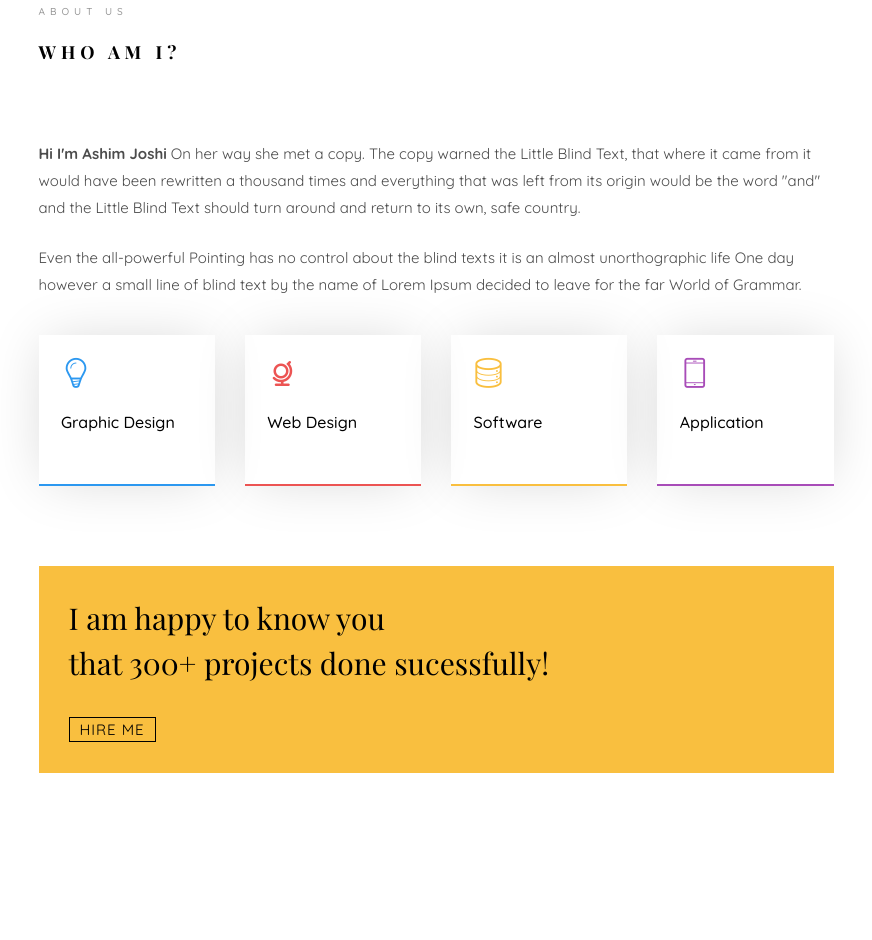
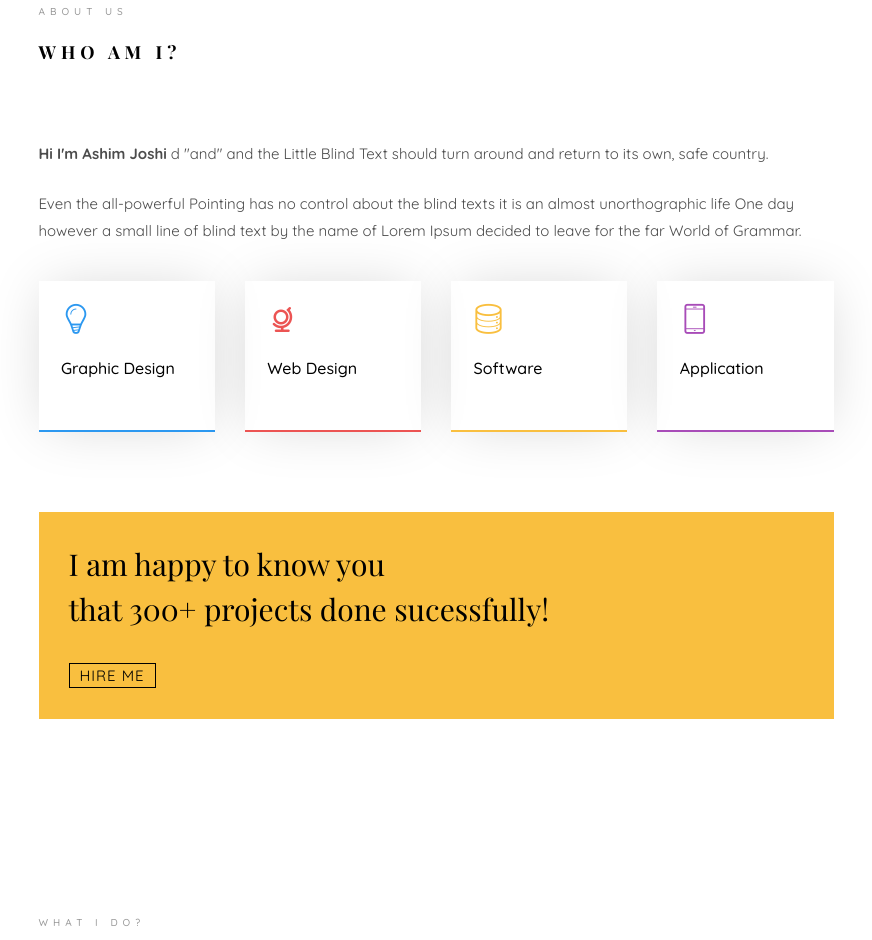
Before and after one commit to ashimj/joshi, a plain HTML site: page index.html in a window 1280 px wide. Shown: the part 1007-1947 px from the top of the page, without its empty margins (354-1226 px from the left). Drawn offline with nearby package versions, Linux system fonts and the light colour scheme; files whose address does not match are found by name; a web font is replaced by a local one.

Commit message:
Update index.html

```diff
--- a/index.html
+++ b/index.html
@@ -139,7 +139,8 @@ Copyright <script>document.write(new Date().getFullYear());</script> All rights
 									<div class="about-desc">
 										<span class="heading-meta">About Us</span>
 										<h2 class="colorlib-heading">Who Am I?</h2>
-										<p><strong>Hi I'm Ashim Joshi</strong> On her way she met a copy. The copy warned the Little Blind Text, that where it came from it would have been rewritten a thousand times and everything that was left from its origin would be the word "and" and the Little Blind Text should turn around and return to its own, safe country.</p>
+										<p><strong>Hi I'm Ashim Joshi</strong>
+                                            d "and" and the Little Blind Text should turn around and return to its own, safe country.</p>
 										<p>Even the all-powerful Pointing has no control about the blind texts it is an almost unorthographic life One day however a small line of blind text by the name of Lorem Ipsum decided to leave for the far World of Grammar.</p>
 									</div>
 								</div>
```
